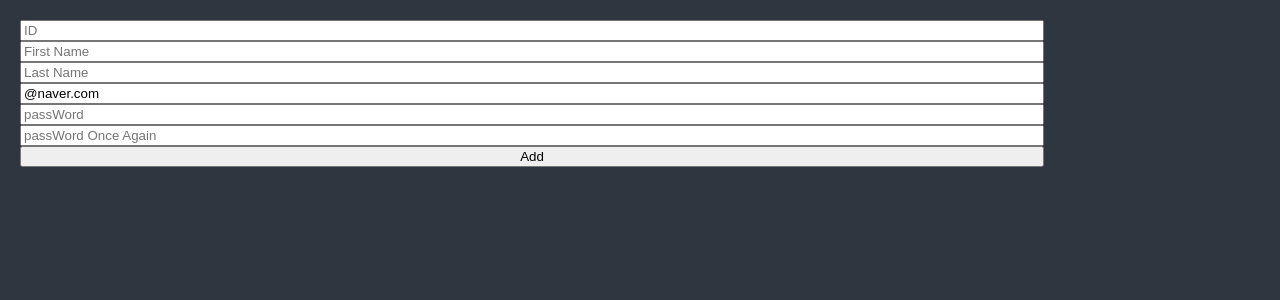
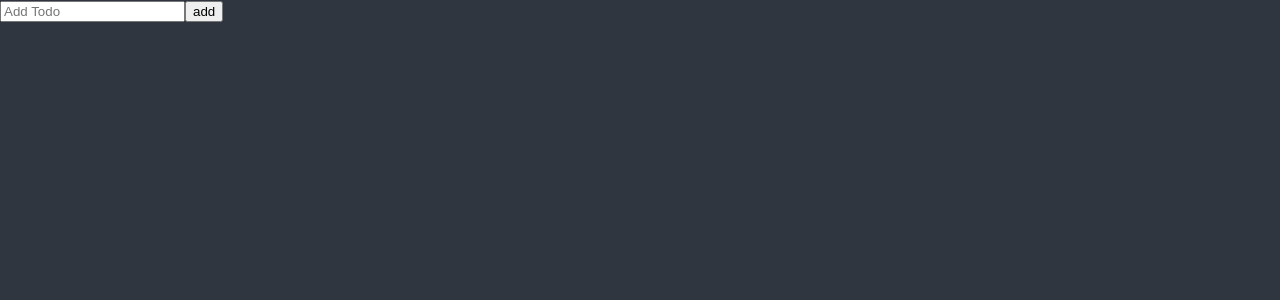
Before and after one commit to DwarfThema/reactMaster_TodoList, a React (Create React App) app: page / in a window 1280 px wide. Shown: the top 300 px of the page. Built offline with nearby package versions, Linux system fonts and the light colour scheme.

Commit message:
add input

```diff
--- a/src/ToDoList.tsx
+++ b/src/ToDoList.tsx
@@ -1,95 +1,24 @@
 import { useForm } from "react-hook-form";
 import styled from "styled-components";
 
-/* function ToDoList() {
-  const [toDo, setToDo] = useState("");
-  const onChange = (event: React.FormEvent<HTMLInputElement>) => {
-    const {
-      currentTarget: { value },
-    } = event;
-    setToDo(value);
-  };
-  const onSubmit = (event: React.FormEvent<HTMLFormElement>) => {
-    event.preventDefault();
-    console.log(toDo);
-  }; */
-
-const Form = styled.form`
-  display: flex;
-  flex-direction: column;
-  justify-contents: center;
-  width: 80%;
-  margin: 20px;
-`;
-
-interface Isubmit {
-  id: string;
-  FirstName?: string;
-  LastName?: string;
-  Email: string;
-  passWord?: string;
-  passWordAgain?: string;
-  passWordcor?: string;
+interface ITodo {
+  toDo: string;
 }
 
 function ToDoList() {
-  const {
-    register,
-    handleSubmit,
-    formState: { errors },
-    setError,
-  } = useForm<Isubmit>({ defaultValues: { Email: "@naver.com" } });
-  const onValid = (data: Isubmit) => {
-    if (data.passWord !== data.passWordAgain) {
-      setError(
-        "passWordcor",
-        { message: "Passwords do not match" },
-        { shouldFocus: true }
-      );
-    }
+  const { register, handleSubmit, setValue } = useForm();
+
+  const submitFn = (data: ITodo) => {
+    console.log(data);
+    setValue("toDo", "");
   };
-  console.log(errors);
 
   return (
     <div>
-      <Form onSubmit={handleSubmit(onValid)}>
-        <input
-          {...register("id", {
-            required: "Your ID is Required",
-            minLength: { value: 3, message: "Your ID is too short" },
-            validate: {
-              ViolentWords: (value) =>
-                value.includes("violentWords")
-                  ? "Don't type violent words"
-                  : true,
-              BadWords: (value) =>
-                value.includes("BadWords") ? "Don't type Bad words" : true,
-            },
-          })}
-          placeholder="ID"
-        />
-        <span style={{ color: "red" }}>{errors?.id?.message}</span>
-        <input {...register("FirstName")} placeholder="First Name" />
-        <input {...register("LastName")} placeholder="Last Name" />
-        <input
-          {...register("Email", {
-            required: "your Email is required",
-            pattern: {
-              value: /^[A-Za-z0-9._%+-]+@naver.com$/,
-              message: "only Naver Email is required",
-            },
-          })}
-          placeholder="Email"
-        />
-        <span style={{ color: "red" }}> {errors?.Email?.message} </span>
-        <input {...register("passWord")} placeholder="passWord" />
-        <input
-          {...register("passWordAgain")}
-          placeholder="passWord Once Again"
-        />
-        <span style={{ color: "red" }}> {errors?.passWordcor?.message} </span>
-        <button>Add</button>
-      </Form>
+      <form onSubmit={handleSubmit(submitFn)}>
+        <input {...register("toDo")} type="text" placeholder="Add Todo" />
+        <button>add</button>
+      </form>
     </div>
   );
 }
```
